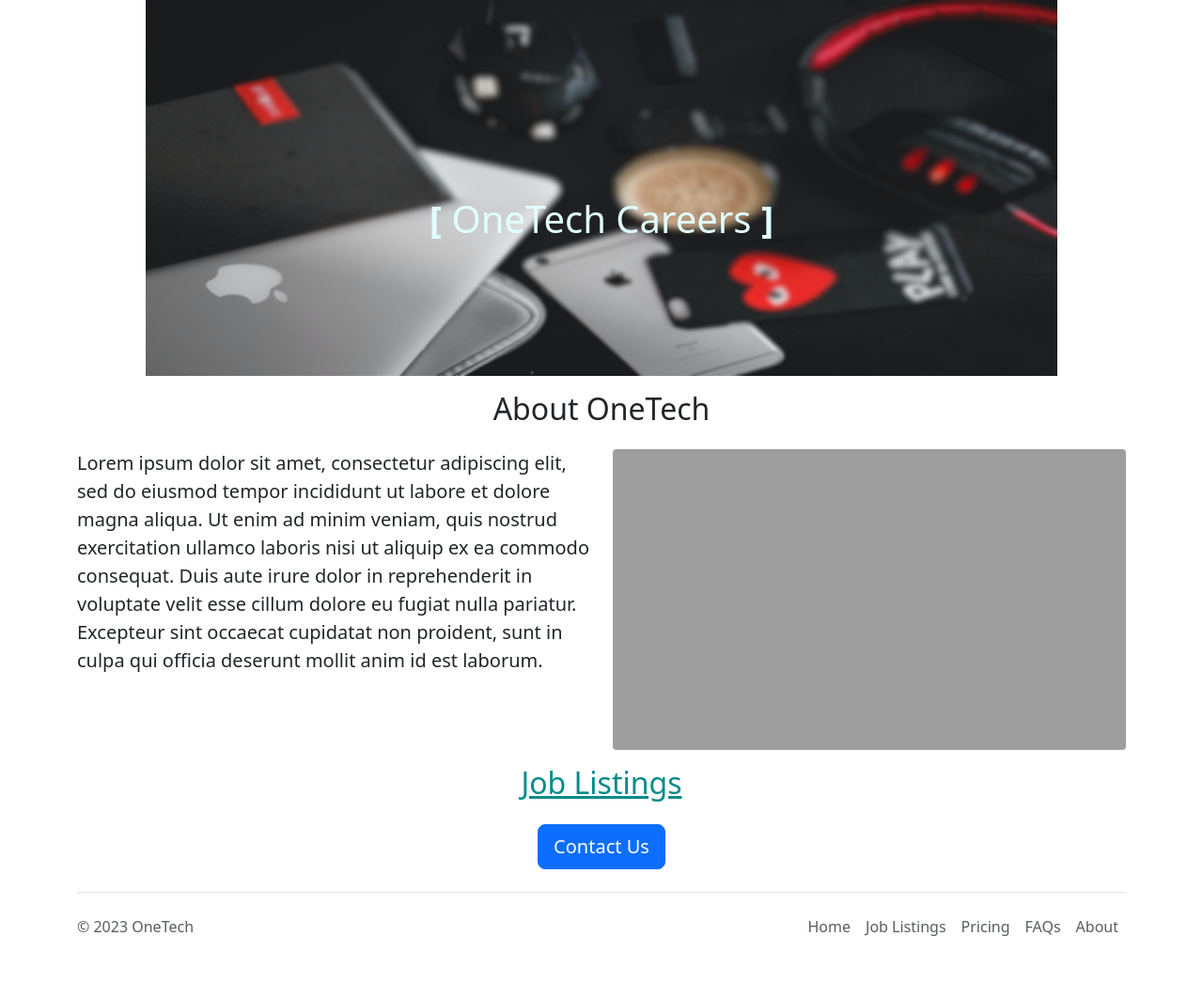
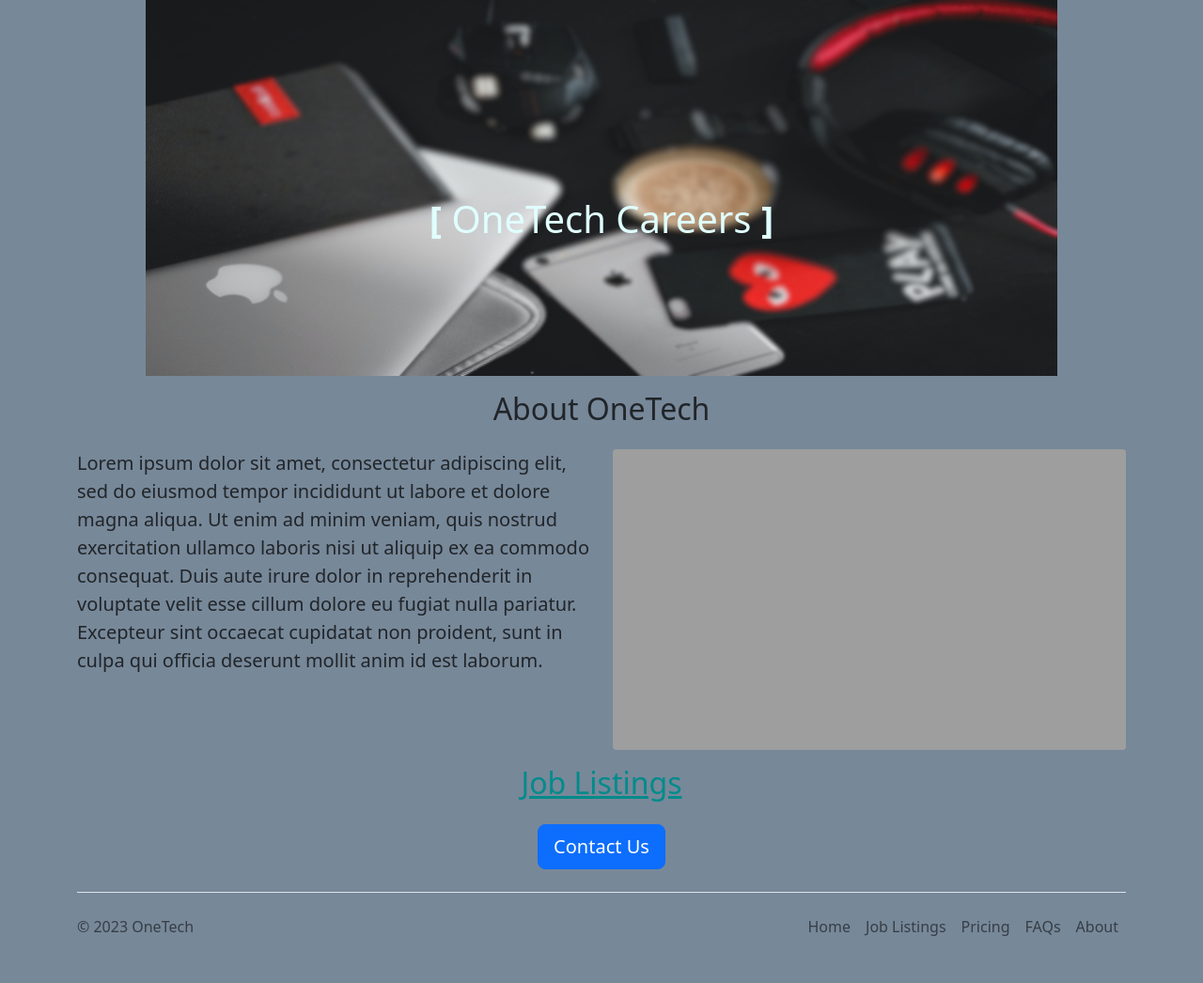
Before and after one commit to danielh59/careers-websitev2, a Flask app: page / in a window 1280 px wide. Shown: the part 57-1103 px from the top of the page at 94% size. Run offline with Flask 3, Linux system fonts and the light colour scheme; data that the repository does not hold is empty.

Commit message:
changes to banner

```diff
--- a/templates/banner.html
+++ b/templates/banner.html
@@ -9,8 +9,8 @@
 		left: 50%;
 		transform: translate(-50%, -50%);
 		}
-	#body {
-			background-color: lightslategray;
+	body {
+			background-color: rgb(119, 136, 153);
 		}
 </style>
 <img class="img-fluid mx-auto d-block" id="banner" src="static/cdg_darkbg_sm.jpg">
```
